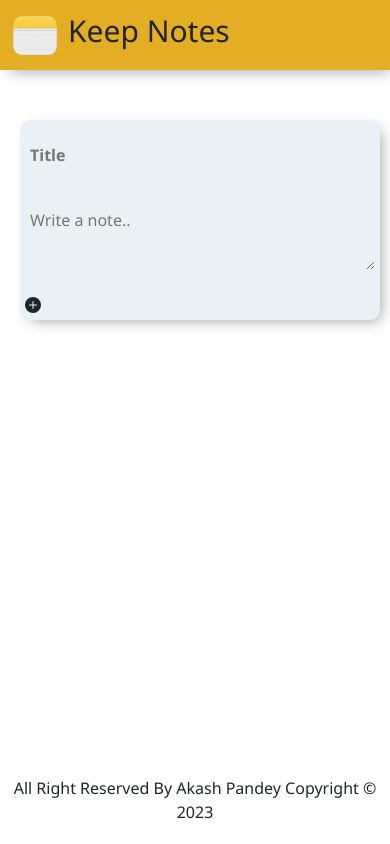
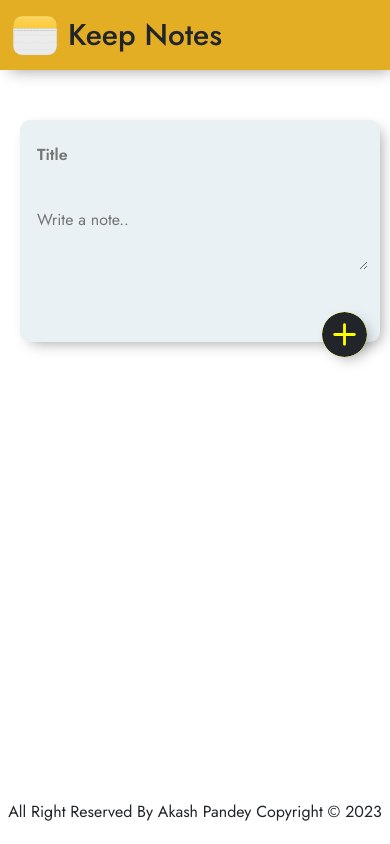
Before and after one commit to devakashpandey/Keep-Note, a React (Create React App) app: page / in a window 390 px wide. Built offline with nearby package versions, Linux system fonts and the light colour scheme.

Commit message:
responsivness done

```diff
--- a/src/App.css
+++ b/src/App.css
@@ -1,6 +1,7 @@
+@import url("https://fonts.googleapis.com/css2?family=Jost:wght@400;500;600&family=Montserrat:wght@500&family=Poppins:wght@400;500&display=swap");
 * {
   padding: 0px;
   margin: 0px;
   font-family: tahoma;
-  font-family: "Segoe UI", Tahoma, Geneva, Verdana, sans-serif;
+  font-family: "jost";
 }
--- a/src/components/CreateNote.css
+++ b/src/components/CreateNote.css
@@ -1,5 +1,5 @@
 .main-note {
-  width: 400px;
+  width: 450px;
   padding: 20px;
   margin: 30px auto;
 }
@@ -31,3 +31,29 @@
   padding: 5px;
   box-shadow: 5px 5px 15px -5px rgba(0, 0, 0, 0.4);
 }
+
+.addbtn {
+  width: 45px;
+  height: 45px;
+  position: relative;
+  top: 20px;
+  left: 340px;
+  cursor: pointer;
+  box-shadow: 5px 5px 15px -5px rgba(0, 0, 0, 0.4);
+  border-radius: 50%;
+  background-color: yellow;
+  transition: 0.2s;
+}
+
+.addbtn:hover {
+  background-color: rgb(100, 253, 100);
+}
+
+@media (max-width: 500px) {
+  .main-note {
+    width: 400px;
+  }
+  .addbtn {
+    left: 290px;
+  }
+}
--- a/src/components/CreateNote.js
+++ b/src/components/CreateNote.js
@@ -5,11 +5,11 @@
 const CreateNote = () => {
   return (
     <>
-      <div className="main-note">
-        <form>
+      <div className="main-note ">
+        <form className="container">
           <input type="text" placeholder="Title"></input>
           <textarea rows="" cols="" placeholder="Write a note.."></textarea>
-          <BsPlusCircleFill />
+          <BsPlusCircleFill className="addbtn" />
         </form>
       </div>
     </>
--- a/src/components/Header.css
+++ b/src/components/Header.css
@@ -11,6 +11,7 @@
   font-size: 30px;
   font-weight: 500;
   margin-left: 8px;
+  margin-top: 8px;
 }
 
 img {
```
